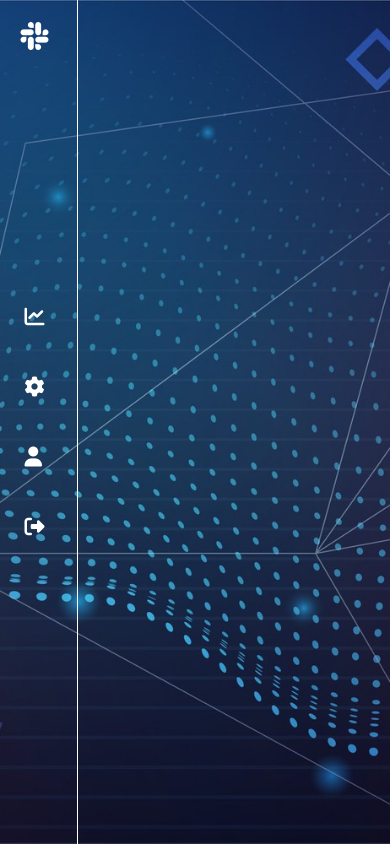
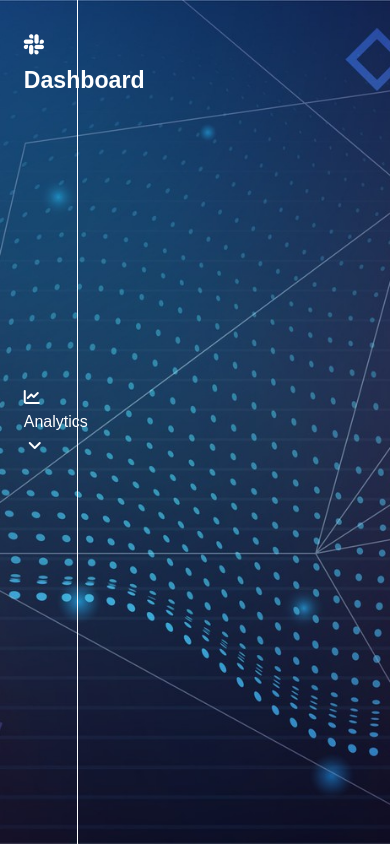
Before and after one commit to dev-bishwendu/financial-dashboard, a plain HTML site: page index.html in a window 390 px wide. Drawn offline with nearby package versions, Linux system fonts and the light colour scheme.

Commit message:
again started

```diff
--- a/css/responsive.css
+++ b/css/responsive.css
@@ -2,23 +2,7 @@
 @media (min-width: 120px) and (max-width: 768px)
 {
     /* ================== sidebar style start ================ */
-    .sidebar{
-        align-items: center !important;
-    }
-    .sidebar .dash span{
-        display: none !important;
-    }
-    .sidebar .dash i{
-        align-items: center !important;
-        width: 100% !important;
-    }
-    .sidebar .menu a{
-        width: 100% !important;
-        align-items: center !important;
-    }
-    .sidebar .menu a span{
-        display: none !important;
-    }
+
     /* ================== sidebar style end ================ */
 
     /*================== navbar style start =================*/
--- a/css/style.css
+++ b/css/style.css
@@ -32,20 +32,9 @@ a{
     justify-content: center;
     align-items: start;
     padding-left: 2%;
+}
 
-}
-.sidebar .dash{
-    position: absolute;
-    top: 20px;
-}
-.sidebar .menu{
-    display: flex;
-    justify-content: space-between;
-    align-items: start;
-    flex-direction: column;
-    gap: 40px;
-    font-size: 20PX;
-}
+
 /* ====================== sidebar style end ================= */
 
 /*======================== container style start ========================*/
--- a/index.html
+++ b/index.html
@@ -13,14 +13,24 @@
 <body>
     <!--============================ sidebar start =================================-->
     <div class="sidebar">
-        <a class="dash" href="#"><i class="fa-brands fa-slack fa-2x pe-3"></i><span class="fs-3">Dashboard</span></a>
-        <div class="menu">
-            <a href="#"><i class="fa-solid fa-chart-line pe-3"></i><span>Analytics</span></a>
-            <a href="#"><i class="fa-solid fa-gear pe-3"></i><span>Settings</span></a>
-            <a href="#"><i class="fa-solid fa-user pe-3"></i><span>Profile</span></a>
-            <a href="#"><i class="fa-solid fa-right-from-bracket pe-3"></i><span>Logout</span></a>
-        </div>
-
+        <nav class="nav flex-column">
+            <a href="#" class="nav-link fs-3 fw-bold" style="position: absolute; top: 20px; color: #fff;">
+                <span class="icon"><i class="fa-brands fa-slack"></i></span>
+                <span class="title">Dashboard</span>
+            </a>
+            <!-- menu with dropdown -->
+            <a href="#" class="nav-link" style="color: #fff;" data-bs-toggle="collapse" data-bs-target="#submenu" aria-expanded="false" aria-controls="submenu">
+                <span class="icon"><i class="fa-solid fa-chart-line pe-2"></i></span>
+                <span class="title">Analytics <i class="fa-solid fa-angle-down ps-1"></i></span>
+            </a>
+            <!-- submenu -->
+             <div class="sub-menu collapse ps-4" id="submenu">
+                <a class="nav-link" style="color: #fff;" href="#">
+                    <span class="icon"><i class="fa-solid fa-chart-line pe-2"></i></span>
+                    <span class="title">Dashboard</span>
+                </a>
+             </div>
+        </nav>
     </div>
     <!--============================ sidebar end =================================-->
     </div>
```
